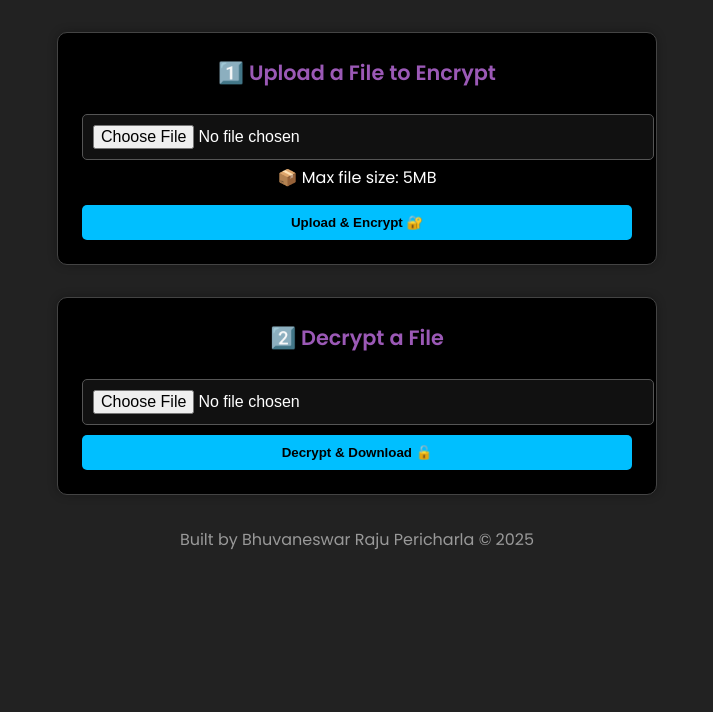
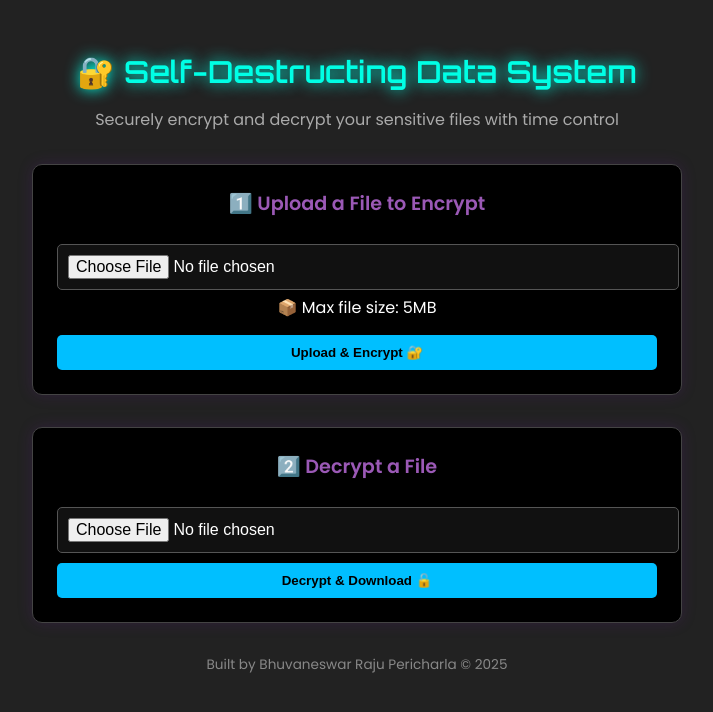
Before and after one commit to BhuvaneswarRaju/sdds-project, a Flask app: page / in a window 1280 px wide. Shown: the top 712 px of the page, without its empty margins (283-996 px from the left). Run offline with Flask 3, Linux system fonts and the light colour scheme.

Commit message:
Added futuristic main heading and style upgrades

```diff
--- a/templates/index.html
+++ b/templates/index.html
@@ -4,34 +4,58 @@
   <meta charset="UTF-8">
   <title>SDDS - Encrypt & Decrypt</title>
   <meta name="viewport" content="width=device-width, initial-scale=1.0">
-  <link href="https://fonts.googleapis.com/css2?family=Poppins:wght@400;600&display=swap" rel="stylesheet">
+
+  <!-- Fonts -->
+  <link href="https://fonts.googleapis.com/css2?family=Orbitron:wght@600&family=Poppins:wght@400;600&display=swap" rel="stylesheet">
   <link rel="stylesheet" href="/static/style.css">
+
   <style>
     body {
       background-color: #222222;
+      font-family: 'Poppins', sans-serif;
       color: #ffffff;
-      font-family: 'Poppins', sans-serif;
+      margin: 0;
       padding: 2rem;
-      margin: 0;
     }
+
     .container {
-      max-width: 600px;
+      max-width: 650px;
       margin: auto;
+      text-align: center;
     }
+
+    /* Futuristic Heading */
+    .main-heading {
+      font-family: 'Orbitron', sans-serif;
+      font-size: 1.9rem;
+      font-weight: 600;
+      color: #00ffe5;
+      text-shadow: 0 0 15px #00ffe5;
+      margin-bottom: 0.2rem;
+    }
+
+    .subtitle {
+      font-size: 1rem;
+      color: #aaa;
+      margin-bottom: 2rem;
+    }
+
     .section-title {
-      font-size: 1.3rem;
+      font-size: 1.2rem;
       font-weight: bold;
-      color: #9b59b6; /* Kali Linux purple */
+      color: #9b59b6;
       margin-bottom: 1rem;
     }
+
     .card {
       background-color: #000000;
       border: 1px solid #444;
       padding: 1.5rem;
       border-radius: 10px;
-      box-shadow: 0 0 10px rgba(0,0,0,0.3);
+      box-shadow: 0 0 15px rgba(106, 27, 154, 0.2);
       margin-bottom: 2rem;
     }
+
     .btn {
       background-color: #00bfff;
       color: black;
@@ -44,13 +68,36 @@
       margin-top: 10px;
       transition: 0.2s ease-in-out;
     }
+
     .btn:hover {
-      background-color: #009fd6;
+      background-color: #00ffee;
+      color: #000;
+      box-shadow: 0 0 10px #00ffee, 0 0 25px #00ffee;
+    }
+
+    input[type="file"] {
+      width: 100%;
+      padding: 10px;
+      font-size: 1rem;
+      background-color: #111;
+      border-radius: 5px;
+      border: 1px solid #555;
+      color: white;
+    }
+
+    .footer {
+      color: #888;
+      font-size: 0.85rem;
+      margin-top: 2rem;
     }
   </style>
 </head>
 <body>
   <div class="container">
+
+    <!-- 🔐 Main Title -->
+    <h1 class="main-heading">🔐 Self-Destructing Data System</h1>
+    <p class="subtitle">Securely encrypt and decrypt your sensitive files with time control</p>
 
     <!-- Upload Section -->
     <div class="card">
@@ -72,7 +119,7 @@
     </div>
 
     <!-- Footer -->
-    <p style="text-align: center; color: #999;">Built by Bhuvaneswar Raju Pericharla © 2025</p>
+    <p class="footer">Built by Bhuvaneswar Raju Pericharla © 2025</p>
   </div>
 </body>
 </html>
```
